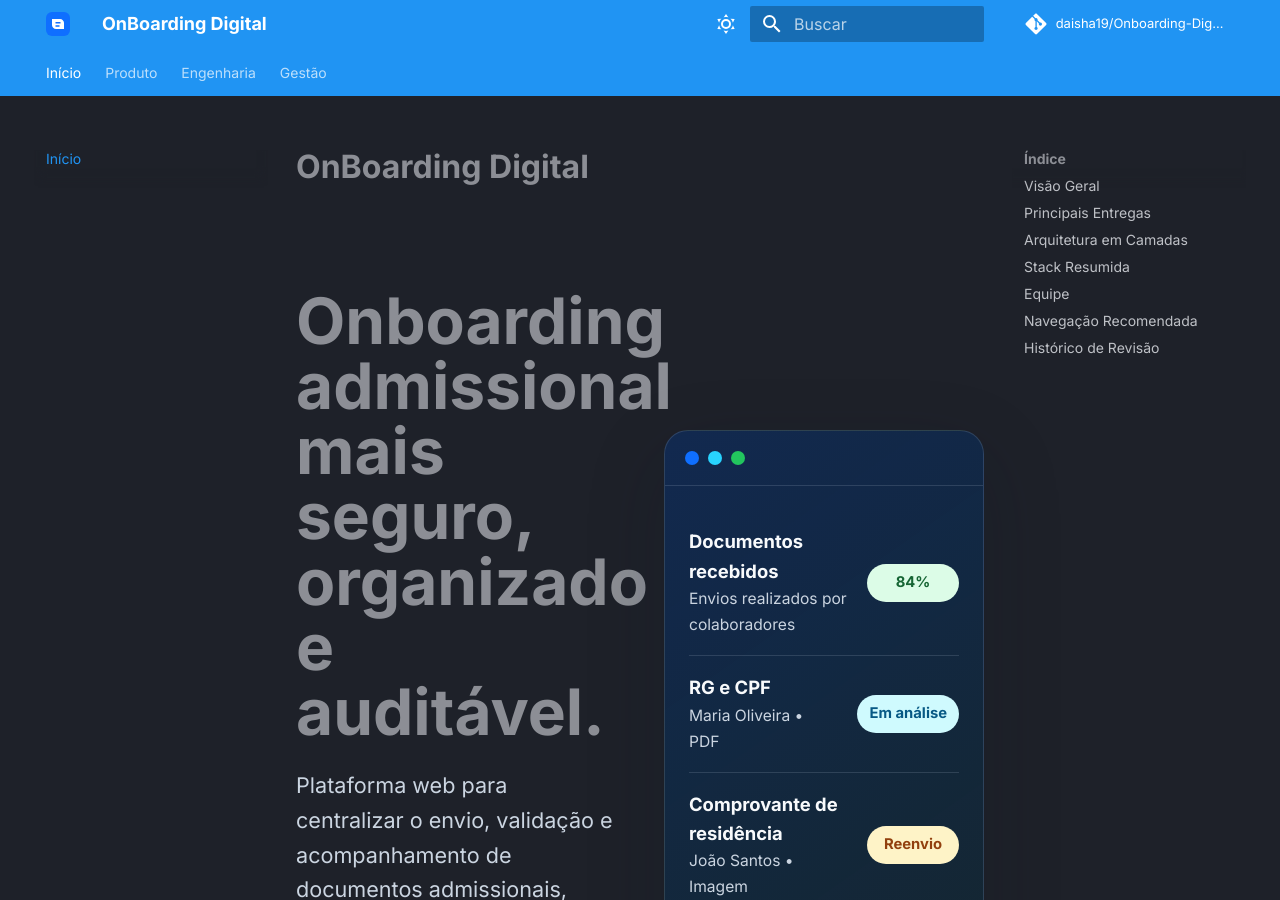
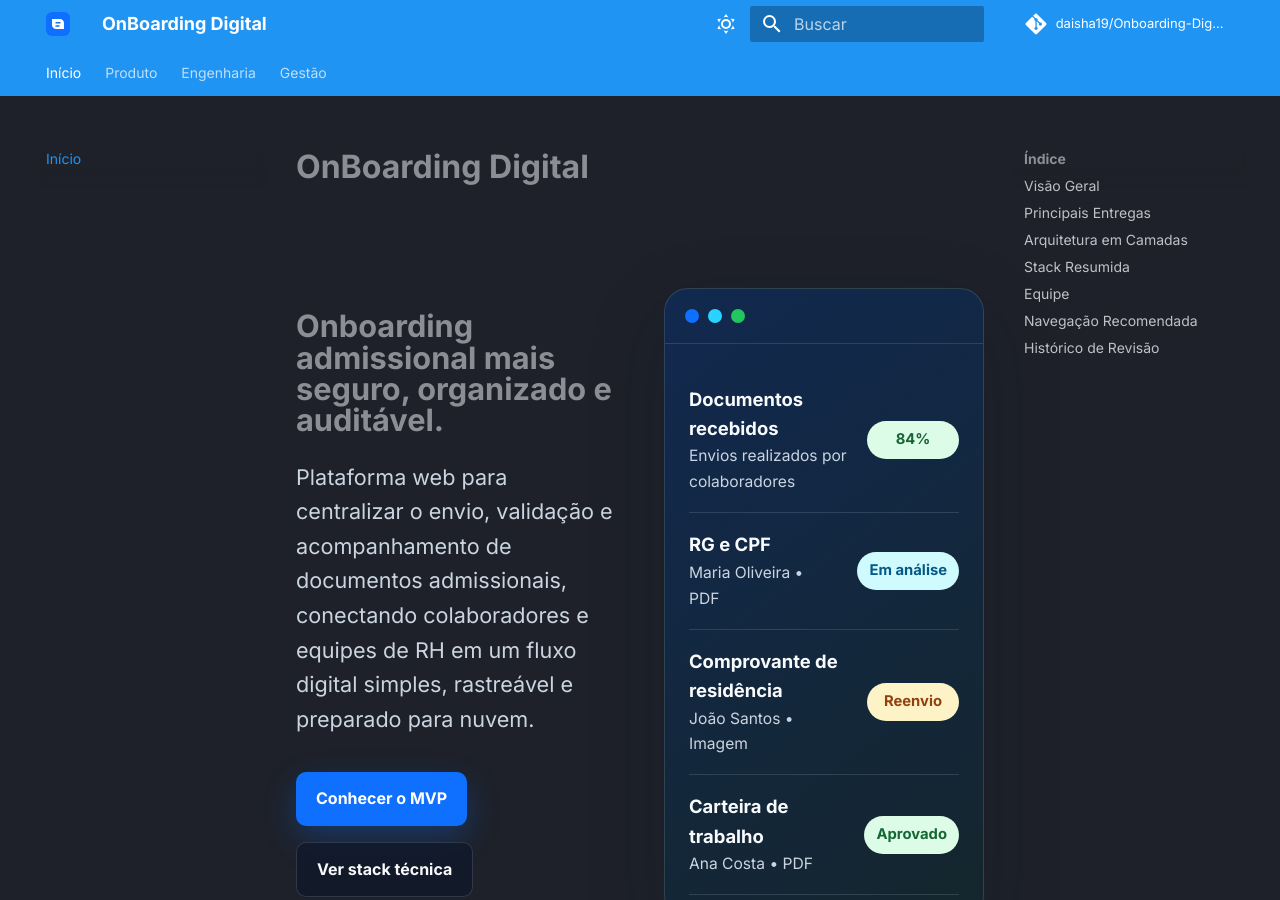
Before and after one commit to daisha19/Onboarding-Digital, an MkDocs documentation site: the page built from docs/index.md, in a window 1280 px wide and 900 px high. Built offline with MkDocs 1.6.1 and Material for MkDocs 9.7.7, drawn with Linux system fonts in a browser that asks for light colours; comment, search, counter and statistics services are not loaded.

Commit message:
docs: ajustando estilização

```diff
--- a/docs/stylesheets/extra.css
+++ b/docs/stylesheets/extra.css
@@ -38,7 +38,8 @@
 .od-hero h1 {
   margin: 0;
   max-width: 720px;
-  font-size: clamp(2.2rem, 5vw, 3.8rem);
+  font-size: clamp(1rem, 2.4vw, 1.6rem);
+  margin-bottom: 0.4rem;
   line-height: 1.02;
   word-break: keep-all;
   overflow-wrap: normal;
```
